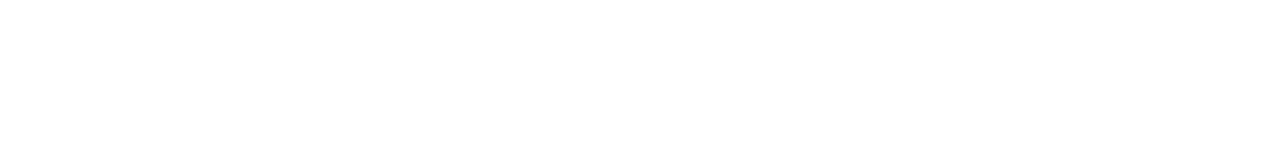
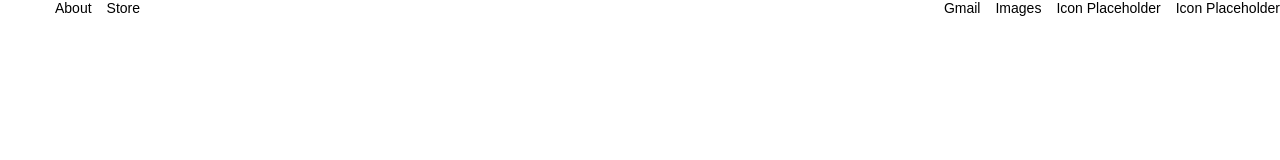
Before and after one commit to Alberx/-google-homepage-, a plain HTML site: page index.html in a window 1280 px wide. Drawn offline with Linux system fonts and the light colour scheme.

Commit message:
Basic top bar

```diff
--- a/index.html
+++ b/index.html
@@ -1,14 +1,20 @@
 <!DOCTYPE html>
 <html lang="en">
 <head>
+    <meta charset="utf-8">
     <link rel="stylesheet" href="style.css">
     <title>Google</title>
 </head>
 <body>
-    <div>
-        <nav>
-
-        </nav>
-    </div>
+   <div>
+  <ul>
+   <li><a href="">About</a></li>
+   <li><a href="">Store</a></li>
+   <li style="float:right"></listyle><a href="">Icon Placeholder</a></li>
+   <li style="float:right"></listyle><a href="">Icon Placeholder</a></li>
+   <li style="float:right"></listyle><a href="">Images</a></li>
+   <li style="float:right"></listyle><a href="">Gmail</a></li>
+  </ul>
+   </div>
 </body>
 </html>
--- a/style.css
+++ b/style.css
@@ -1,7 +1,35 @@
 body {
     background-color: white;
     color:black;
+    font-family: arial,sans-serif;
+    font-size: 13px;
+    height: 100%;
+    margin: 0;
+    display: block;
 }
-.topnav {
-    background color: green;
+
+ul {
+    display: block;
+    list-style-type: none;
+    font-size: 14px;
+    margin: 0;
+    color: 0;
+    overflow:hidden;
+    text-decoration: none;
+    background-color: transparent;
 }
+
+li {
+    float:left;
+}
+
+li a {
+    display: block;
+    color : black;
+    text-decoration: none;
+    text-align: center;
+    padding-left: 15px;
+}
+li a:hover {
+    text-decoration-line:underline;
+}
```
